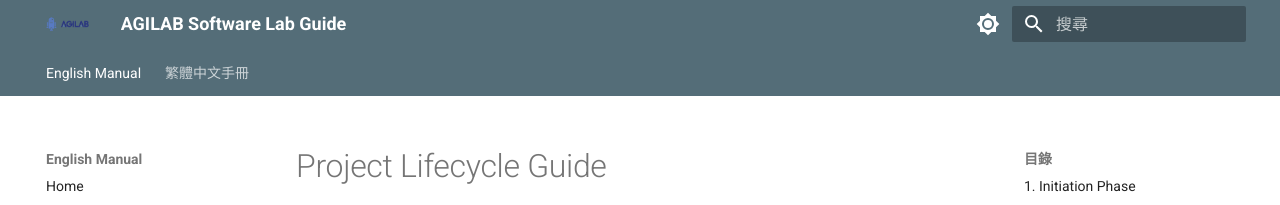
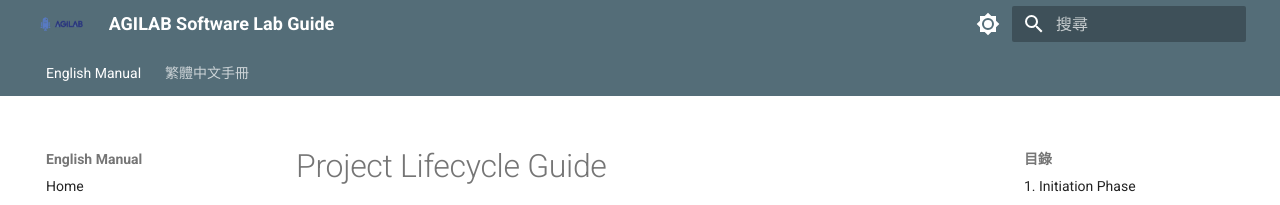
Before and after one commit to AGILAB-NTNU/AGILAB_Software_Lab_Guide, an MkDocs documentation site: the page built from docs/en/lifecycle.md, in a window 1280 px wide. Shown: the top 205 px of the page. Built offline with MkDocs 1.6.1 and Material for MkDocs 9.7.7, drawn with Linux system fonts in a browser that asks for light colours.

Commit message:
feat: add custom CSS to enable responsive logo resizing in the site header

```diff
--- /dev/null
+++ b/docs/assets/stylesheets/extra.css
@@ -0,0 +1,22 @@
+/* --- Responsive Logo Design --- */
+
+/* Desktop: Enlarge the logo for better visibility */
+.md-logo img {
+    height: 2.2rem;
+    width: auto;
+    transition: height 0.3s; /* Smooth transition when resizing */
+}
+
+/* Mobile & Tablet: Reduce logo size to prevent header crowding */
+/* 76.25em is the default breakpoint for Material for MkDocs (1220px) */
+@media screen and (max-width: 76.25em) {
+    .md-logo img {
+        height: 1.6rem;
+        margin: 0.2rem 0;
+    }
+}
+
+/* Adjust header button padding for a cleaner look */
+.md-header__button.md-logo {
+    padding: 0.1rem;
+}
--- a/mkdocs.yml
+++ b/mkdocs.yml
@@ -32,6 +32,9 @@
     - search.highlight
     - content.code.copy
 
+extra_css:
+  - assets/stylesheets/extra.css
+
 nav:
   - 'English Manual':
     - 'Home': 'index.md'
```
